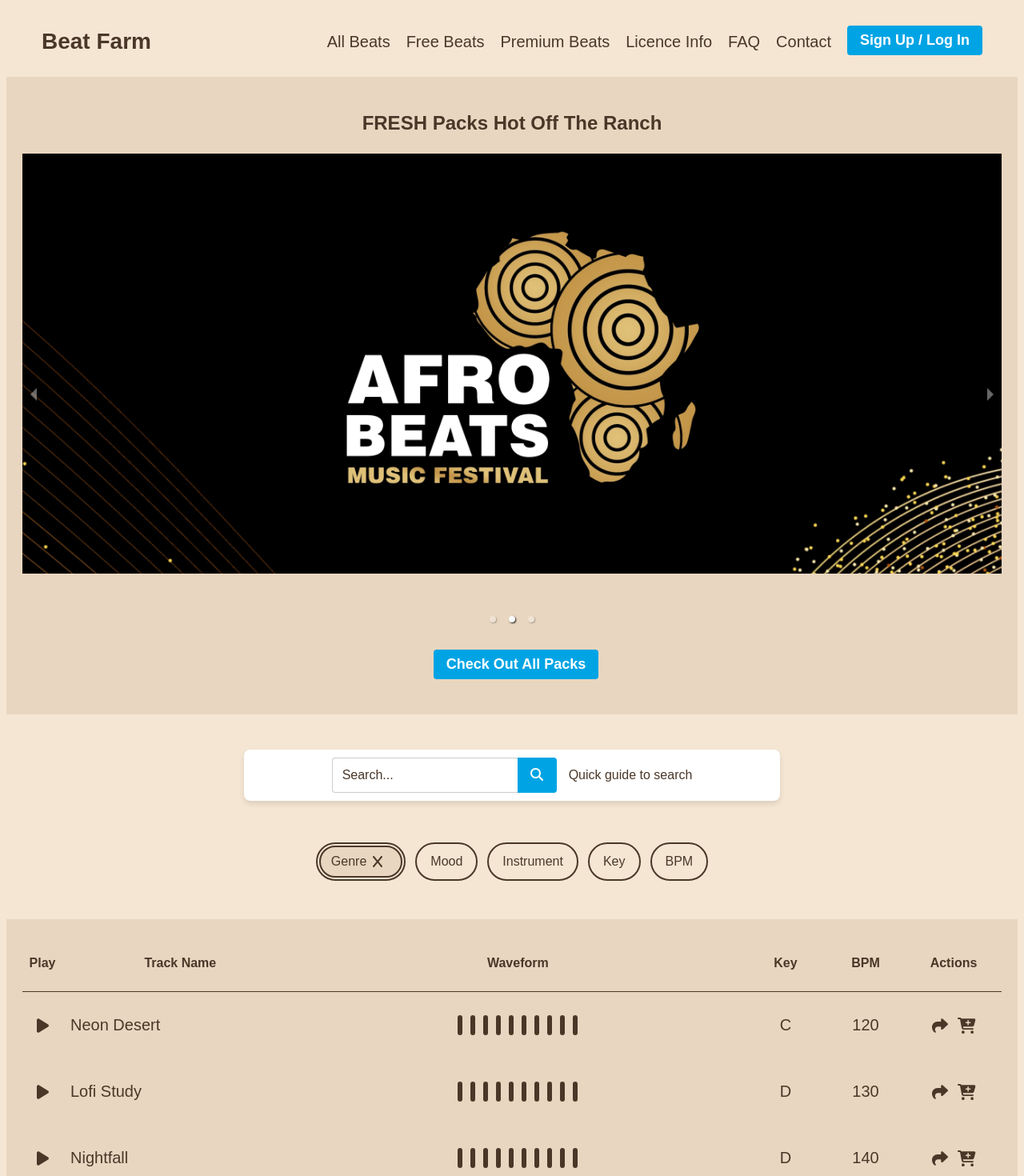
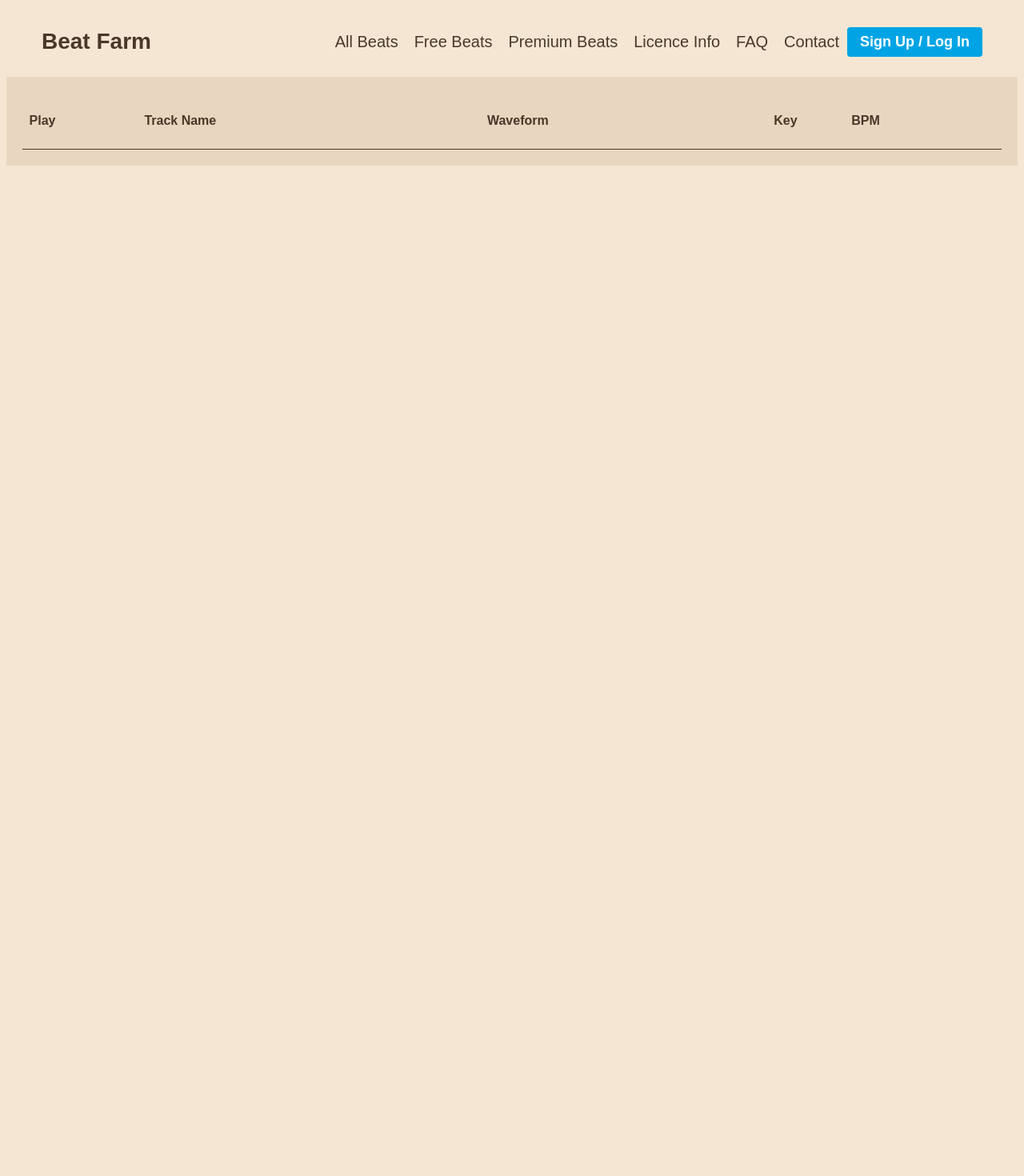
Before and after one commit to Janhavi2409/Beat-Farm, a React (Vite) app: page /cart in a window 1280 px wide. Shown: the top 1470 px of the page at 80% size. After the commit the page ends 800 px from the top, so only its background shows below. Built offline with nearby package versions, Linux system fonts and the light colour scheme; a web font is replaced by a local one.

Commit message:
Add to cart functionality implemented

```diff
--- a/package.json
+++ b/package.json
@@ -18,6 +18,7 @@
     "react": "^18.3.1",
     "react-dom": "^18.3.1",
     "react-responsive-carousel": "^3.2.23",
+    "react-router-dom": "^6.27.0",
     "react-share": "^5.1.0"
   },
   "devDependencies": {
--- a/src/App.jsx
+++ b/src/App.jsx
@@ -1,20 +1,46 @@
+import React, { useState, useRef } from "react";
+import { BrowserRouter as Router, Routes, Route } from "react-router-dom";
+import Home from "./components/Home";
+import Cart from "./components/Cart";
+import Navbar from "./components/Navbar";
 import "./App.css";
-import Navbar from "./components/Navbar";
-import HeroSection from "./components/HeroSection";
-import SearchBar from "./components/SearchBar";
-import FilterTags from "./components/FilterTags";
-import BeatList from "./components/BeatList";
 
-function App() {
+const App = () => {
+  const [cart, setCart] = useState([]);
+  const [isLoggedIn, setIsLoggedIn] = useState(false);
+  const audioRef = useRef(new Audio());
+  const [playingIndex, setPlayingIndex] = useState(null);
+
+  const toggleAudio = (index, track) => {
+    if (playingIndex === index) {
+      audioRef.current.pause();
+      setPlayingIndex(null);
+    } else {
+      audioRef.current.src = track;
+      audioRef.current.play();
+      setPlayingIndex(index);
+
+      audioRef.current.onended = () => {
+        setPlayingIndex(null);
+      };
+    }
+  };
+
   return (
-    <>
-      <Navbar />
-      <HeroSection />
-      <SearchBar/>
-      <FilterTags/>
-      <BeatList/>
-    </>
+    <Router>
+      <Navbar isLoggedIn={isLoggedIn} setIsLoggedIn={setIsLoggedIn} />
+      <Routes>
+        <Route
+          path="/"
+          element={<Home cart={cart} setCart={setCart} isLoggedIn={isLoggedIn} />}
+        />
+        <Route
+          path="/cart"
+          element={<Cart cart={cart} playingIndex={playingIndex} toggleAudio={toggleAudio} />}
+        />
+      </Routes>
+    </Router>
   );
-}
+};
 
 export default App;
--- a/src/components/BeatList.jsx
+++ b/src/components/BeatList.jsx
@@ -8,7 +8,7 @@ import Nightfall from "../assets/nightfall.mp3";
 import SloMo from "../assets/slomo.mp3";
 import Meeting from "../assets/meeting.mp3";
 
-const BeatList = () => {
+const BeatList = ({ cart, setCart, isLoggedIn }) => {
   const beats = [
     { name: "Neon Desert", key: "C", bpm: "120", track: Neon },
     { name: "Lofi Study", key: "D", bpm: "130", track: Lofi },
@@ -95,6 +95,14 @@ const BeatList = () => {
     }
   };
 
+  const handleAddToCart = (beat) => {
+    if (!isLoggedIn) {
+      alert("Please log in to add items to the cart.");
+      return;
+    }
+    setCart((prevCart) => [...prevCart, beat]);
+  };
+
   const handleResize = () => {
     if (window.innerWidth <= 780) {
       setWaveCount(7);
@@ -148,7 +156,7 @@ const BeatList = () => {
             <button className="action-button" onClick={() => toggleShare(beat)}>
               <FontAwesomeIcon icon={faShare} />
             </button>
-            <button className="action-button">
+            <button className="action-button" onClick={() => handleAddToCart(beat)}>
               <FontAwesomeIcon icon={faCartPlus} />
             </button>
           </div>
--- /dev/null
+++ b/src/components/Cart.jsx
@@ -0,0 +1,131 @@
+import React, { useRef, useState, useEffect } from "react";
+import { FontAwesomeIcon } from "@fortawesome/react-fontawesome";
+import { faPlay, faPause } from "@fortawesome/free-solid-svg-icons";
+import "./BeatList.css";
+
+const Cart = ({ cart }) => {
+  const audioRef = useRef(null);
+  const [playingIndex, setPlayingIndex] = useState(null);
+  const [waveLevels, setWaveLevels] = useState(Array(10).fill(1));
+  const [waveCount, setWaveCount] = useState(10);
+  const [pauseTimeout, setPauseTimeout] = useState(null);
+
+  const audioContextRef = useRef(null);
+  const analyserRef = useRef(null);
+  const dataArrayRef = useRef(null);
+
+  useEffect(() => {
+    audioRef.current = new Audio();
+  }, []);
+
+  const setupAudioContext = () => {
+    if (!audioContextRef.current) {
+      audioContextRef.current = new (window.AudioContext || window.webkitAudioContext)();
+      const source = audioContextRef.current.createMediaElementSource(audioRef.current);
+      analyserRef.current = audioContextRef.current.createAnalyser();
+      analyserRef.current.fftSize = 64;
+      dataArrayRef.current = new Uint8Array(analyserRef.current.frequencyBinCount);
+      source.connect(analyserRef.current);
+      analyserRef.current.connect(audioContextRef.current.destination);
+    }
+  };
+
+  const animateWaveform = () => {
+    if (analyserRef.current) {
+      analyserRef.current.getByteFrequencyData(dataArrayRef.current);
+      const levels = Array.from(dataArrayRef.current).map((value) => {
+        const normalizedLevel = value / 128;
+        return normalizedLevel > 0.1 ? normalizedLevel * 1.25 : 0.1;
+      });
+      setWaveLevels(levels);
+    }
+  };
+
+  const toggleAudio = (index, track) => {
+    if (playingIndex === index) {
+      audioRef.current.pause();
+      clearTimeout(pauseTimeout);
+      setPlayingIndex(null);
+    } else {
+      audioRef.current.src = track;
+      audioRef.current.play();
+      setPlayingIndex(index);
+      setupAudioContext();
+
+      clearTimeout(pauseTimeout);
+      const timeoutId = setTimeout(() => {
+        audioRef.current.pause();
+        setPlayingIndex(null);
+      }, 30000);
+      setPauseTimeout(timeoutId);
+    }
+  };
+
+  useEffect(() => {
+    const currentAudio = audioRef.current;
+
+    const handleEnded = () => {
+      setPlayingIndex(null);
+      clearTimeout(pauseTimeout);
+    };
+
+    currentAudio.addEventListener("ended", handleEnded);
+    const intervalId = setInterval(animateWaveform, 100);
+
+    return () => {
+      currentAudio.removeEventListener("ended", handleEnded);
+      clearInterval(intervalId);
+    };
+  }, [pauseTimeout]);
+
+  const handleResize = () => {
+    setWaveCount(window.innerWidth <= 780 ? 7 : 10);
+  };
+
+  useEffect(() => {
+    handleResize();
+    window.addEventListener("resize", handleResize);
+
+    return () => {
+      window.removeEventListener("resize", handleResize);
+    };
+  }, []);
+
+  return (
+    <div className="beat-list">
+      <div className="header">
+        <p>Play</p>
+        <p>Track Name</p>
+        <p>Waveform</p>
+        <p>Key</p>
+        <p>BPM</p>
+      </div>
+
+      {cart.map((beat, index) => (
+        <div className="beat-item" key={index}>
+          <button className="play-button" onClick={() => toggleAudio(index, beat.track)}>
+            <FontAwesomeIcon icon={playingIndex === index ? faPause : faPlay} />
+          </button>
+          <p>{beat.name}</p>
+          <div className="waveform">
+            <div className="center">
+              {waveLevels.slice(0, waveCount).map((level, waveIndex) => (
+                <div
+                  key={waveIndex}
+                  className="wave"
+                  style={{
+                    transform: `scaleY(${playingIndex === index ? level : 1})`,
+                  }}
+                />
+              ))}
+            </div>
+          </div>
+          <p>{beat.key}</p>
+          <p>{beat.bpm}</p>
+        </div>
+      ))}
+    </div>
+  );
+};
+
+export default Cart;
--- /dev/null
+++ b/src/components/Home.jsx
@@ -0,0 +1,18 @@
+import React from 'react'
+import HeroSection from './HeroSection'
+import SearchBar from './SearchBar'
+import FilterTags from './FilterTags'
+import BeatList from './BeatList'
+
+const Home = ({ cart, setCart, isLoggedIn }) => {
+    return (
+      <div>
+        <HeroSection />
+        <SearchBar />
+        <FilterTags />
+        <BeatList cart={cart} setCart={setCart} isLoggedIn={isLoggedIn} />
+      </div>
+    );
+  };
+
+export default Home
--- a/src/components/Navbar.jsx
+++ b/src/components/Navbar.jsx
@@ -1,19 +1,26 @@
 import React, { useState } from "react";
+import { useNavigate } from "react-router-dom";
 import "./Navbar.css";
 import { FontAwesomeIcon } from "@fortawesome/react-fontawesome";
 import { faBars, faTimes, faShoppingCart } from "@fortawesome/free-solid-svg-icons";
 
-const Navbar = () => {
+const Navbar = ({ cart, setCart, isLoggedIn, setIsLoggedIn }) => {
   const [isMenuOpen, setIsMenuOpen] = useState(false);
-  const [isLoggedIn, setIsLoggedIn] = useState(false);
+  const navigate = useNavigate();
 
   const toggleMenu = () => {
     setIsMenuOpen(!isMenuOpen);
   };
 
-  const handleLoginClick = () => {
+const handleLoginClick = () => {
+  if (isLoggedIn) {
+    navigate("/cart");
+  } else {
+    // alert("Please log in to view your cart.");
     setIsLoggedIn(true);
-  };
+  }
+};
+
 
   return (
     <div className="navbar">
--- a/src/components/SearchBar.jsx
+++ b/src/components/SearchBar.jsx
@@ -1,14 +1,34 @@
-import React from "react";
+import React, { useState } from "react";
 import "./SearchBar.css";
 import { FontAwesomeIcon } from "@fortawesome/react-fontawesome";
 import { faMagnifyingGlass } from "@fortawesome/free-solid-svg-icons";
 
 const SearchBar = () => {
+  const [searchTerm, setSearchTerm] = useState("");
+
+  const handleSearch = () => {
+    if (!searchTerm) return;
+    const elements = document.querySelectorAll("body *");
+    for (const element of elements) {
+      if (element.textContent.toLowerCase().includes(searchTerm.toLowerCase())) {
+
+        element.scrollIntoView({ behavior: "smooth", block: "center" });
+        break;
+      }
+    }
+  };
+
   return (
     <div className="search-bar-container">
       <div className="search-bar">
-        <input type="text" placeholder="Search..." className="search-input" />
-        <button className="search-button">
+        <input
+          type="text"
+          placeholder="Search..."
+          className="search-input"
+          value={searchTerm}
+          onChange={(e) => setSearchTerm(e.target.value)}
+        />
+        <button className="search-button" onClick={handleSearch}>
           <FontAwesomeIcon icon={faMagnifyingGlass} />
         </button>
       </div>
```
Also changed, not shown: 1 other file (tests, documents, lock files or other folders).
